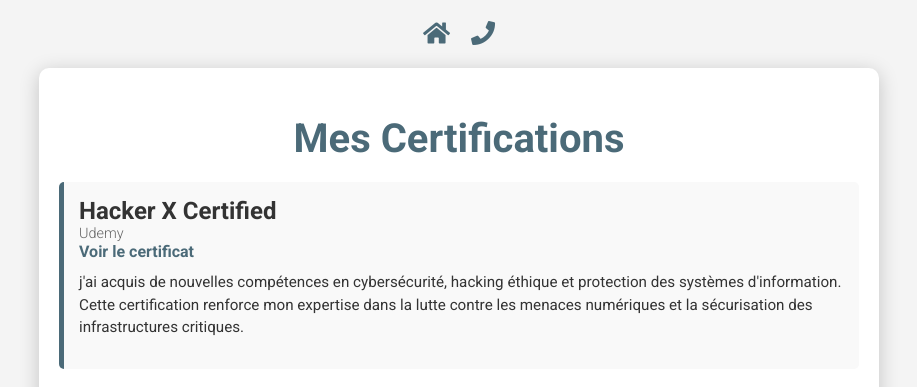
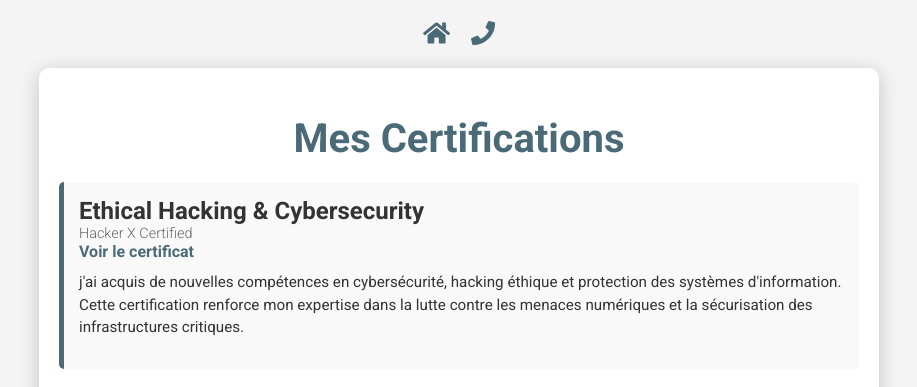
Before and after one commit to Chac93/cv, a Jekyll site: the page div/comp.html, which Jekyll copies as it is, in a window 1280 px wide. Shown: the top 387 px of the page, without its empty margins (181-1098 px from the left). Built offline with Jekyll 4.4.1, drawn with Linux system fonts in a browser that asks for light colours.

Commit message:
Update comp.html

```diff
--- a/div/comp.html
+++ b/div/comp.html
@@ -119,8 +119,8 @@
     <div class="container">
         <h1>Mes Certifications</h1>
         <div class="certification">
-            <h2>Hacker X Certified</h2>
-            <div class="organization">Udemy</div>
+            <h2>Ethical Hacking & Cybersecurity</h2>
+            <div class="organization">Hacker X Certified</div>
             <div><a href="https://us-central1-projectx-rs2020.cloudfunctions.net/certificate/file/image/E8qOV43vgsfBUElo9IQsXj3qeZD3/final%20certificate">Voir le certificat</a></div>
             <p class="details"> j'ai acquis de nouvelles compétences en cybersécurité, hacking éthique et protection des systèmes d'information. Cette certification renforce mon expertise dans la lutte contre les menaces numériques et la sécurisation des infrastructures critiques.</p>
         </div>
```
